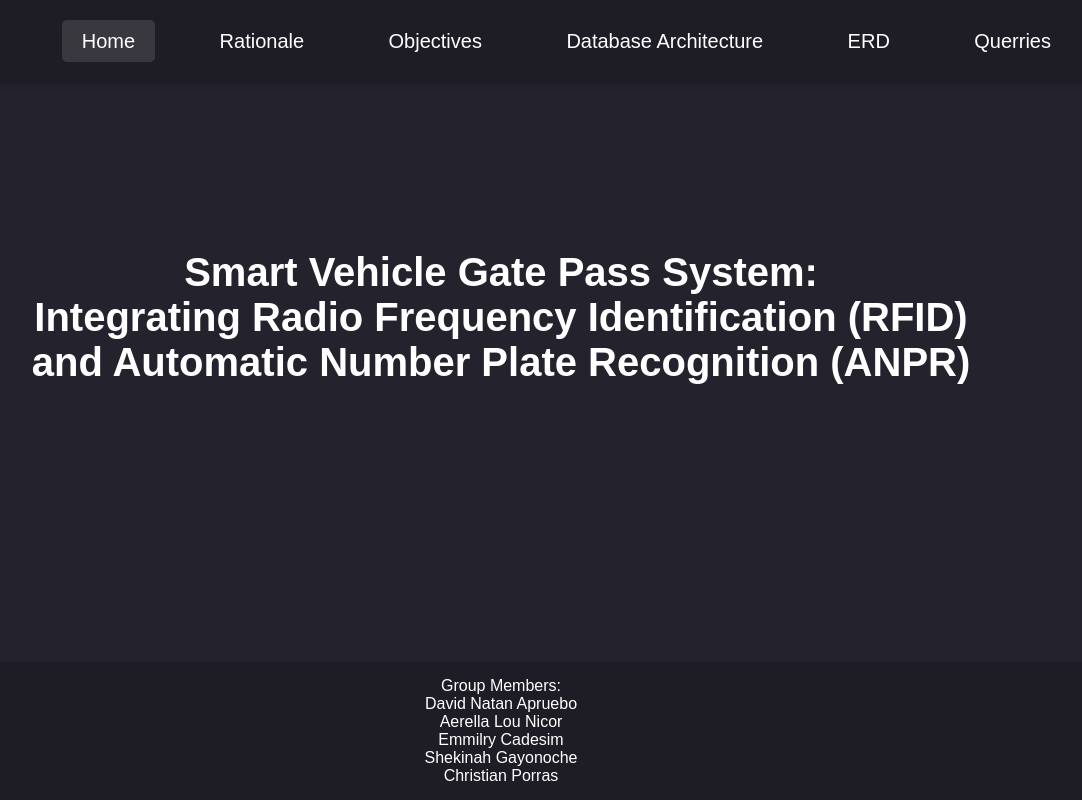
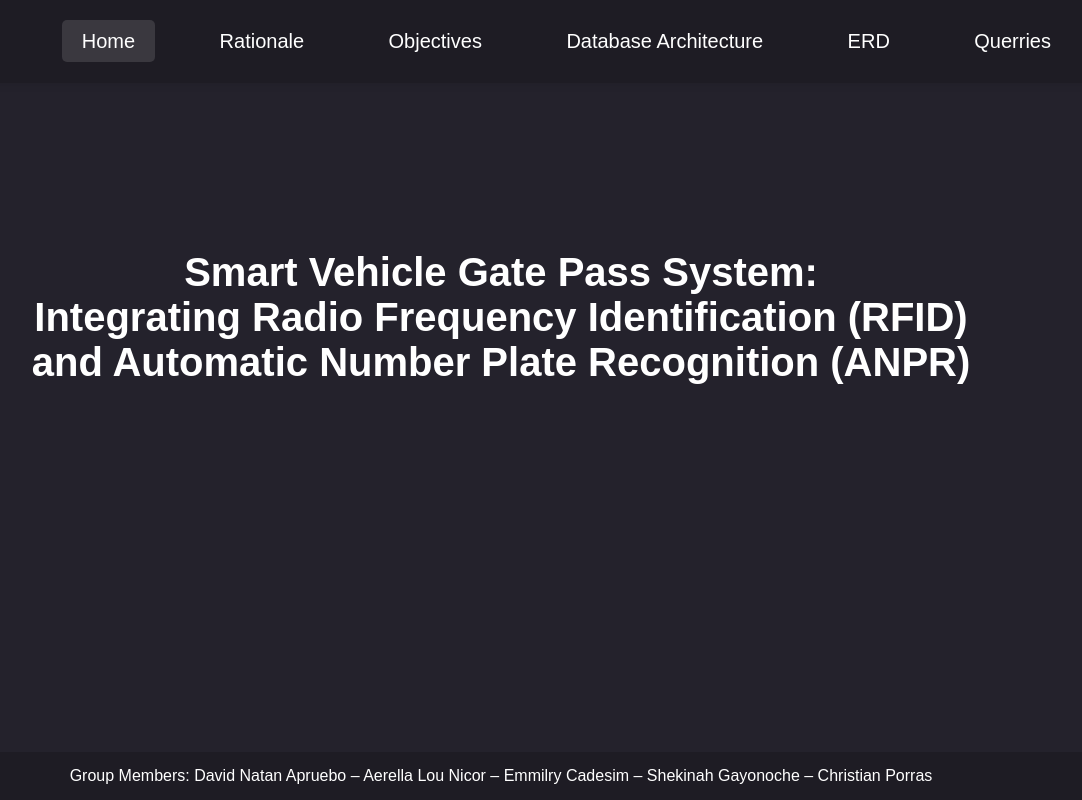
Before and after one commit to Dabidism/portfolio1, a plain HTML site: page index.html in a window 1280 px wide. Shown: the whole page, without its empty margins (139-1221 px from the left). Drawn offline with Linux system fonts and the light colour scheme.

Commit message:
first commit

```diff
--- a/index.html
+++ b/index.html
@@ -32,14 +32,8 @@
     </h1>
 
     <footer class="site-footer">
-      <span>Group Members:</span>
-      <ul class="footer-list">
-        <li>David Natan Apruebo</li>
-        <li>Aerella Lou Nicor</li>
-        <li>Emmilry Cadesim</li>
-        <li>Shekinah Gayonoche</li>
-        <li>Christian Porras</li>
-      </ul>
+      Group Members: David Natan Apruebo &ndash; Aerella Lou Nicor &ndash;
+      Emmilry Cadesim &ndash; Shekinah Gayonoche &ndash; Christian Porras
     </footer>
 
     <script>
```
Also changed, not shown: 1 other file.
